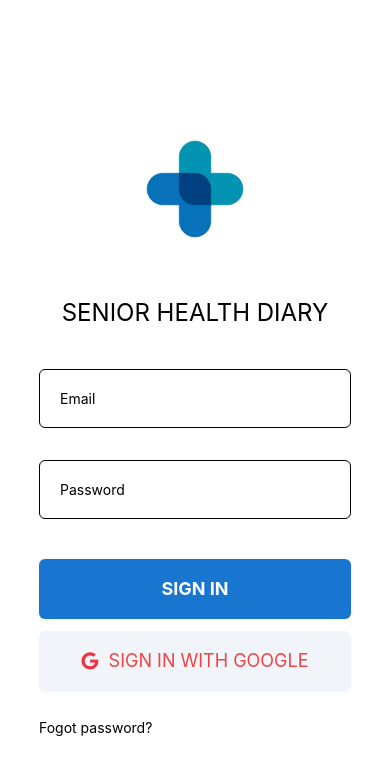
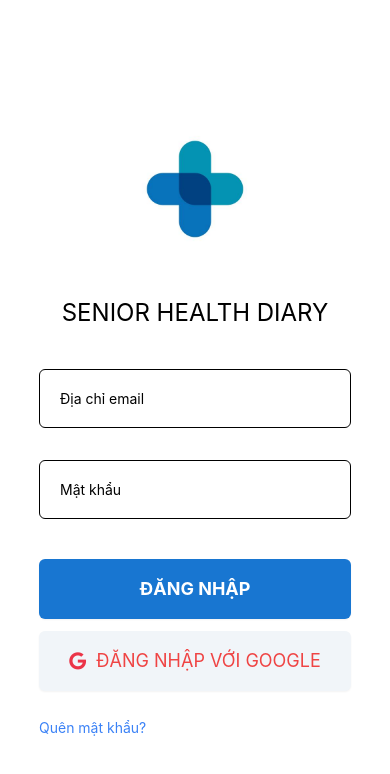
Before and after one commit to vominhthongss/senior-health-diary, a React Native app: screen / in a window 390 px wide. Shown: the top 774 px of the page. Built offline with nearby package versions, Linux system fonts and the light colour scheme; what react-native-calendars would draw is missing.

Commit message:
update 5 files

```diff
--- a/package.json
+++ b/package.json
@@ -10,7 +10,7 @@
   },
   "dependencies": {
     "@fortawesome/fontawesome-free": "^6.5.1",
-    "@react-native-async-storage/async-storage": "^1.21.0",
+    "@react-native-async-storage/async-storage": "1.18.2",
     "@react-navigation/bottom-tabs": "^6.5.11",
     "@react-navigation/native": "^6.1.9",
     "@react-navigation/stack": "^6.3.20",
--- a/src/components/GeneralForm/GeneralForm.js
+++ b/src/components/GeneralForm/GeneralForm.js
@@ -84,6 +84,8 @@ function GeneralForm({ fields, handleData, titleSubmitBtn }) {
     <Formik
       initialValues={parseToForm(fields)}
       onSubmit={(values) => handleData(values)}
+      validateOnChange={false}
+      validateOnBlur={false}
       validate={(values) => {
         const errors = {};
         fields.map((field) => {
--- a/src/components/GoogleButton/GoogleButton.js
+++ b/src/components/GoogleButton/GoogleButton.js
@@ -1,6 +1,7 @@
 import { Text } from "react-native";
 import { TouchableOpacity } from "react-native-gesture-handler";
 import Icon from "react-native-vector-icons/FontAwesome";
+import * as STRINGS from "../../constants/strings";
 
 function GoogleButton({ onPress }) {
   return (
@@ -14,7 +15,7 @@ function GoogleButton({ onPress }) {
         color="#eb3448"
         style={{ marginRight: 10 }}
       />
-      <Text className="text-lg text-red-500 ">SIGN IN WITH GOOGLE</Text>
+      <Text className="text-lg text-red-500 ">{STRINGS.signInGoogle}</Text>
     </TouchableOpacity>
   );
 }
--- a/src/constants/strings.js
+++ b/src/constants/strings.js
@@ -9,7 +9,8 @@ export const alertName = "Thông báo";
 export const alertInfo = "Vui lòng nhập ngày và nội dung sự kiện";
 export const shareHealthLog = "Chia sẻ Nhật ký Bệnh";
 export const share = "Chia sẻ";
-export const signIn = "SIGN IN";
+export const signIn = "ĐĂNG NHẬP";
+export const signInGoogle = "ĐĂNG NHẬP VỚI GOOGLE";
 export const appName = "Senior Health Diary";
-export const forgotPassword = "Fogot password?";
+export const forgotPassword = "Quên mật khẩu?";
 export const errorResponse = "Đã có lỗi xảy ra";
--- a/src/screens/Login/LoginScreen.js
+++ b/src/screens/Login/LoginScreen.js
@@ -27,7 +27,7 @@ function LoginScreen() {
   const fields = [
     {
       name: "email",
-      placeholder: "Email",
+      placeholder: "Địa chỉ email",
       value: "",
       type: "email",
       label: "Địa chỉ email",
@@ -35,7 +35,7 @@ function LoginScreen() {
     },
     {
       name: "password",
-      placeholder: "Password",
+      placeholder: "Mật khẩu",
       type: "password",
       value: "",
       label: "Mật khẩu",
@@ -47,7 +47,7 @@ function LoginScreen() {
     if (token && token !== "" && status === SUCCEEDED) {
       navigation.navigate(SCREENS_NAME.mainTab);
     }
-  }, [token,status]);
+  }, [token, status]);
 
   return (
     <View className="bg-white h-full w-full flex justify-center items-center space-y-2">
@@ -66,8 +66,8 @@ function LoginScreen() {
         />
         <GoogleButton onPress={handleLoginGoogle} />
       </View>
-      <View className="w-[80%] flex justify-start py-5">
-        <Text>{STRINGS.forgotPassword}</Text>
+      <View className="w-[80%] flex justify-start py-5 ">
+        <Text className="text-blue-500">{STRINGS.forgotPassword}</Text>
       </View>
     </View>
   );
```
